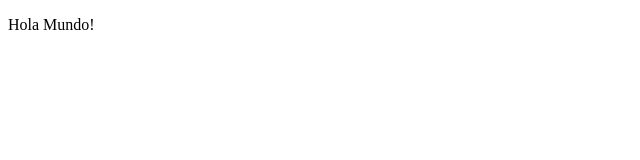
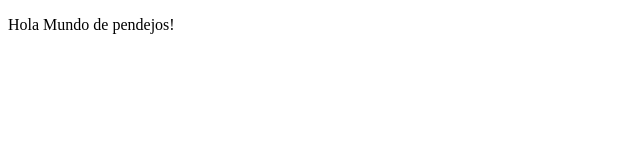
Before and after one commit to bfrade/diplomado-apm3, a plain HTML site: page Lab1/index.html in a window 1280 px wide. Shown: the whole page, without its empty margins (0-640 px from the left). Drawn offline with Linux system fonts and the light colour scheme.

Commit message:
cambio ejercicio 1
cambio ejercicio 1

```diff
--- a/Lab1/index.html
+++ b/Lab1/index.html
@@ -5,6 +5,6 @@
     <title>Hola HTML</title>
   </head>
   <body>
-    <p>Hola Mundo!
+    <p>Hola Mundo de pendejos!
   </body>
 </html>
```
